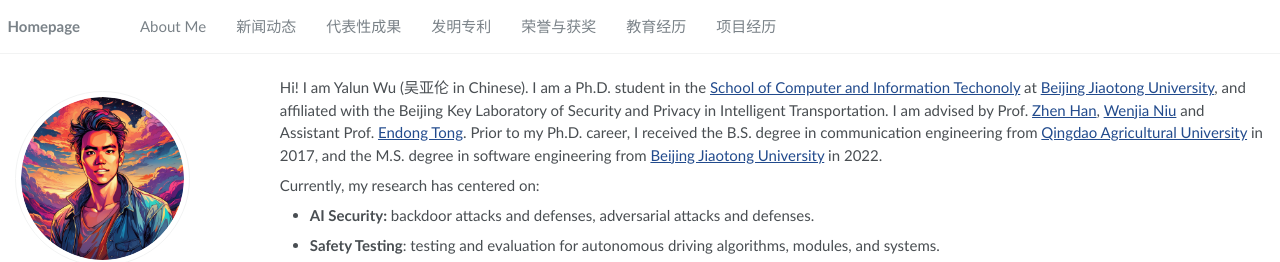
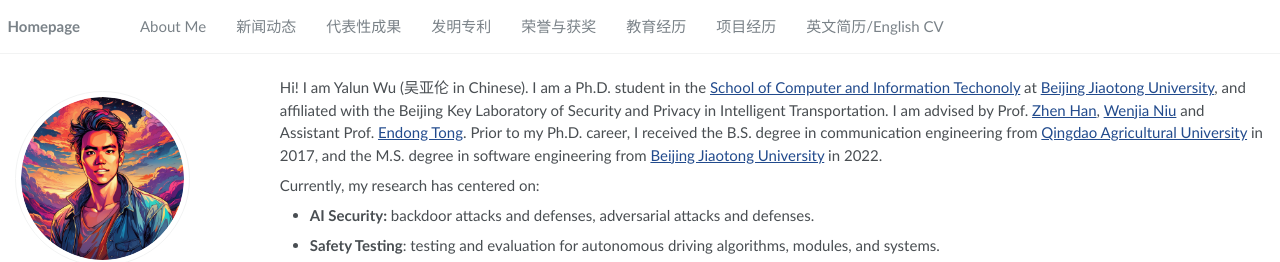
Before and after one commit to xiaoshu1221/xiaoshu1221.github.io, a Jekyll site: the page built from _pages/about.md, in a window 1280 px wide. Shown: the top 262 px of the page. Built offline with Jekyll 4.4.1, drawn with Linux system fonts in a browser that asks for light colours.

Commit message:
update nagivation

```diff
--- a/_data/navigation.yml
+++ b/_data/navigation.yml
@@ -1,25 +1,28 @@
 # main links links
 main:
   - title: "About Me"
-    url: "/#about-me"
+    url: "##about-me"
 
   - title: "新闻动态"
-    url: "./#新闻动态"
+    url: "#-新闻动态"
 
   - title: "代表性成果"
     url: "#-代表性成果"
 
   - title: "发明专利"
-    url: "./#-发明专利"
+    url: "#-发明专利"
 
   - title: "荣誉与获奖"
-    url: "./#-荣誉与获奖"
+    url: "#-荣誉与获奖"
 
   - title: "教育经历"
-    url: "./#-教育经历"
+    url: "#-教育经历"
 
   - title: "项目经历"
-    url: "./#-项目经历"
+    url: "#-项目经历"
+
+  - title: "英文简历/English CV"
+    url: "https://wuyalun.cn/"
 
   # - title: "Invited Talks"
   #   url: "/#-invited-talks"
```
